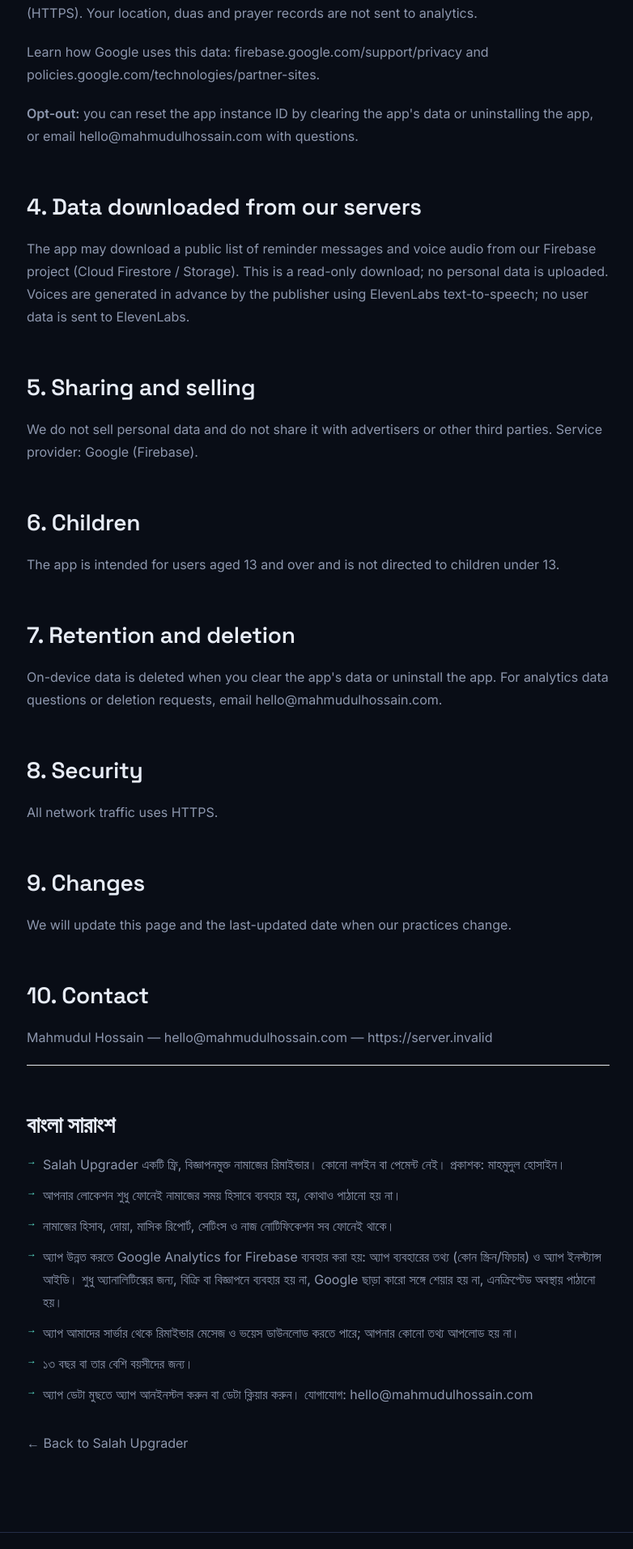
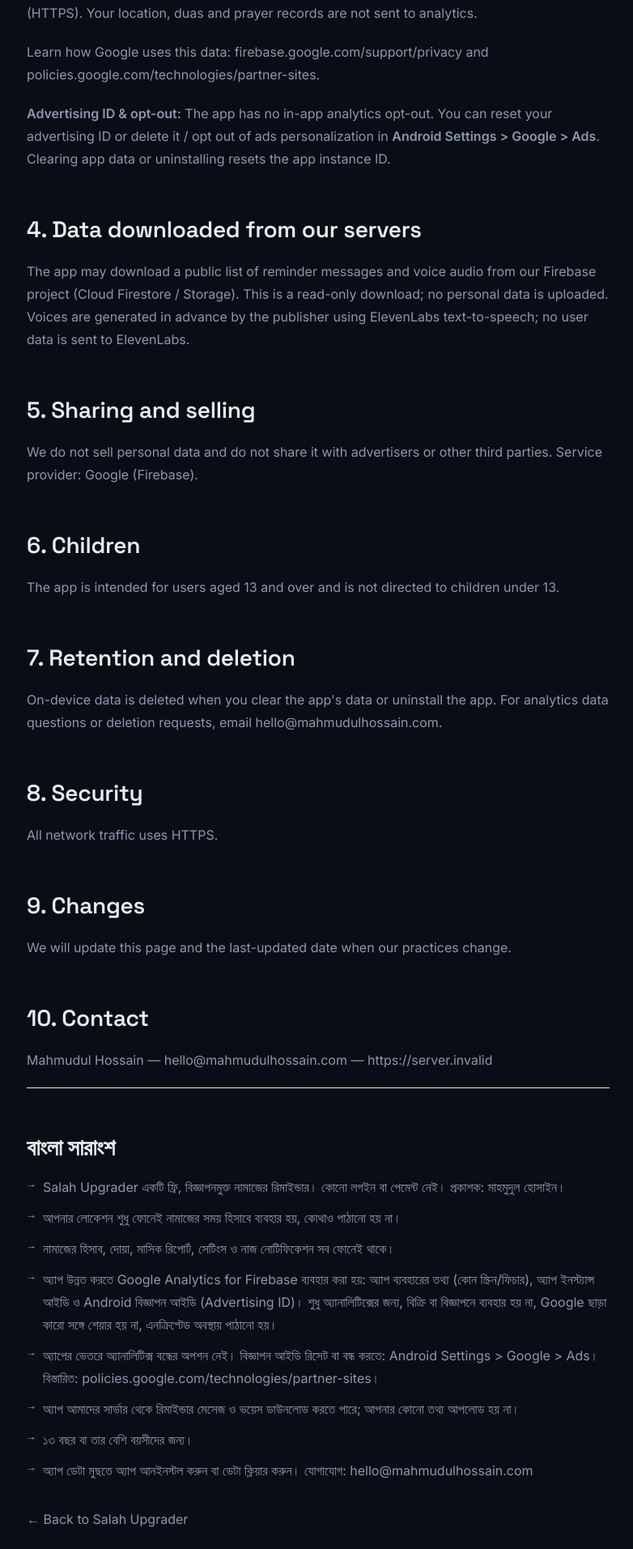
Before and after one commit to Mahmudul4480/mahmudul-hossain-portfolio, a Next.js app: page /salah-upgrader/privacy in a window 1280 px wide. Shown: the part 1137-3050 px from the top of the page at 81% size, without its empty margins (221-1003 px from the left). Built offline with nearby package versions, Linux system fonts and the light colour scheme; no server answers.

Commit message:
Disclose Android advertising ID in Salah Upgrader privacy
Sync /salah-upgrader/privacy with the updated draft: analytics may
use the advertising ID; no in-app opt-out; reset via Android
Settings > Google > Ads (EN + BN). Omit draft TODO retention period.

```diff
--- a/app/salah-upgrader/privacy/page.tsx
+++ b/app/salah-upgrader/privacy/page.tsx
@@ -102,7 +102,8 @@ export default function SalahUpgraderPrivacyPage() {
                     used).
                   </li>
                   <li>
-                    <strong>Device or other IDs:</strong> the Firebase app instance ID.
+                    <strong>Device or other IDs:</strong> the Firebase app instance ID and your
+                    device&apos;s <strong>Android advertising ID</strong>.
                   </li>
                 </ul>
                 <p>
@@ -131,9 +132,10 @@ export default function SalahUpgraderPrivacyPage() {
                   .
                 </p>
                 <p>
-                  <strong>Opt-out:</strong> you can reset the app instance ID by clearing the
-                  app&apos;s data or uninstalling the app, or email{" "}
-                  <a href={`mailto:${siteConfig.email}`}>{siteConfig.email}</a> with questions.
+                  <strong>Advertising ID &amp; opt-out:</strong> The app has no in-app analytics
+                  opt-out. You can reset your advertising ID or delete it / opt out of ads
+                  personalization in <strong>Android Settings &gt; Google &gt; Ads</strong>. Clearing
+                  app data or uninstalling resets the app instance ID.
                 </p>
 
                 <h2>4. Data downloaded from our servers</h2>
@@ -194,9 +196,21 @@ export default function SalahUpgraderPrivacyPage() {
                   </li>
                   <li>
                     অ্যাপ উন্নত করতে Google Analytics for Firebase ব্যবহার করা হয়: অ্যাপ ব্যবহারের
-                    তথ্য (কোন স্ক্রিন/ফিচার) ও অ্যাপ ইনস্ট্যান্স আইডি। শুধু অ্যানালিটিক্সের জন্য,
-                    বিক্রি বা বিজ্ঞাপনে ব্যবহার হয় না, Google ছাড়া কারো সঙ্গে শেয়ার হয় না,
-                    এনক্রিপ্টেড অবস্থায় পাঠানো হয়।
+                    তথ্য (কোন স্ক্রিন/ফিচার), অ্যাপ ইনস্ট্যান্স আইডি ও Android বিজ্ঞাপন আইডি
+                    (Advertising ID)। শুধু অ্যানালিটিক্সের জন্য, বিক্রি বা বিজ্ঞাপনে ব্যবহার হয় না,
+                    Google ছাড়া কারো সঙ্গে শেয়ার হয় না, এনক্রিপ্টেড অবস্থায় পাঠানো হয়।
+                  </li>
+                  <li>
+                    অ্যাপের ভেতরে অ্যানালিটিক্স বন্ধের অপশন নেই। বিজ্ঞাপন আইডি রিসেট বা বন্ধ করতে:
+                    Android Settings &gt; Google &gt; Ads। বিস্তারিত:{" "}
+                    <a
+                      href="https://policies.google.com/technologies/partner-sites"
+                      target="_blank"
+                      rel="noopener noreferrer"
+                    >
+                      policies.google.com/technologies/partner-sites
+                    </a>
+                    ।
                   </li>
                   <li>
                     অ্যাপ আমাদের সার্ভার থেকে রিমাইন্ডার মেসেজ ও ভয়েস ডাউনলোড করতে পারে; আপনার
```
